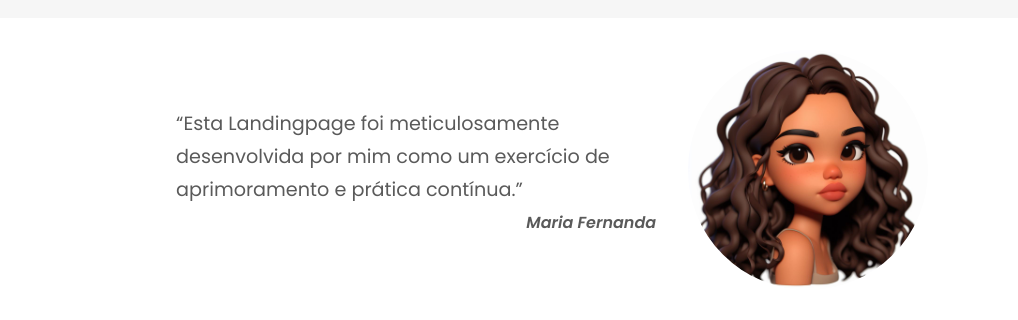
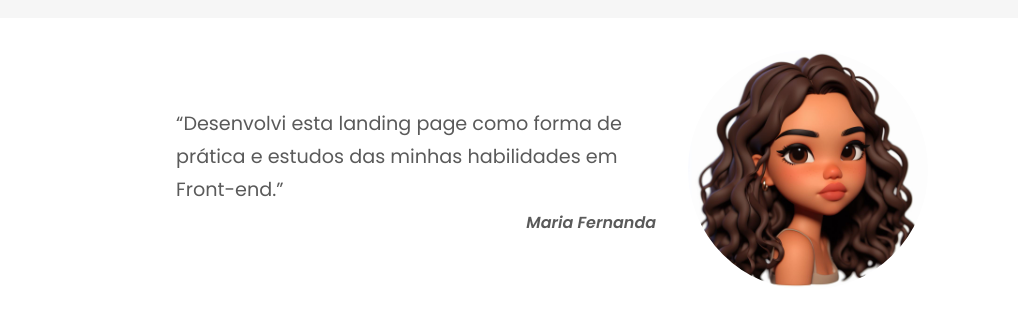
Before and after one commit to MaferRs/google-pay, a website: page index.html in a window 1280 px wide. Shown: the part 3385-3705 px from the top of the page, 262-1280 px from the left. Drawn offline with nearby package versions, Linux system fonts and the light colour scheme.

Commit message:
:construction:

```diff
--- a/index.html
+++ b/index.html
@@ -197,10 +197,8 @@
 
             <div class="quote">
                 <div class="quote-description">
-                    <q>Esta Landingpage foi meticulosamente desenvolvida por mim como um
-                        exercício de
-                        aprimoramento
-                        e prática contínua.</q>
+                    <q>Desenvolvi esta landing page como forma de prática e estudos das minhas habilidades em
+                        Front-end.</q>
                     <p class="autor">Maria Fernanda</p>
                 </div>
                 <div>
```
